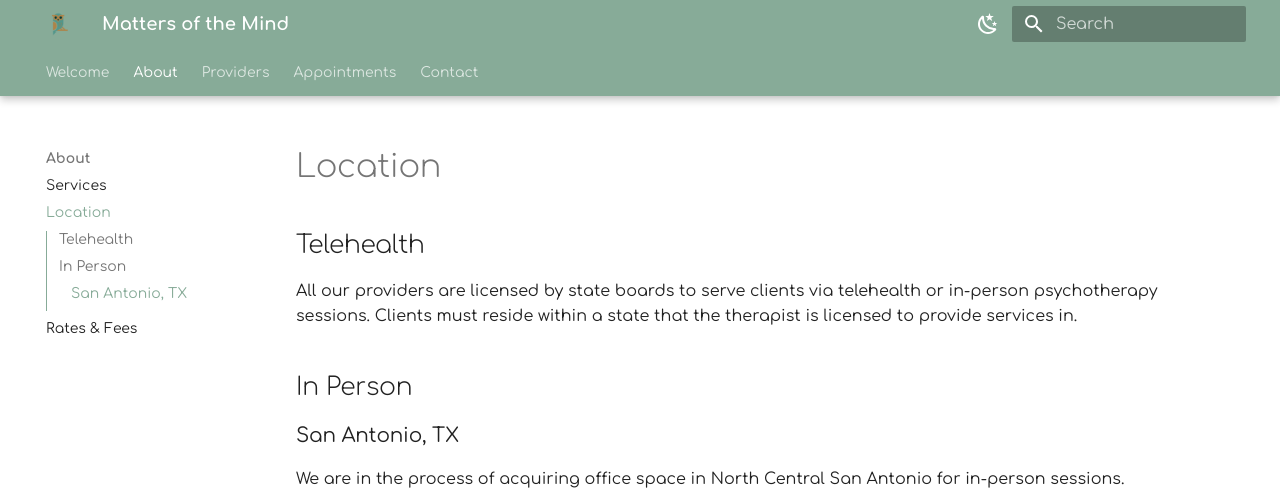
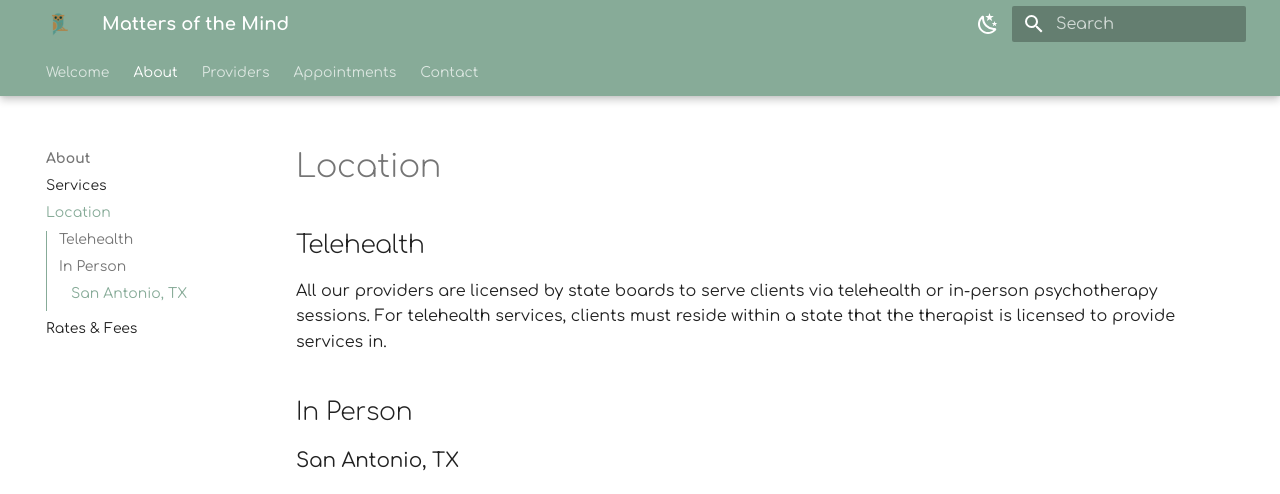
Before and after one commit to motm-therapy/website, an MkDocs documentation site: the page built from docs/location.md, in a window 1280 px wide and 1182 px high. Shown: the top 494 px of the window. Built offline with MkDocs 1.6.1 and Material for MkDocs 9.7.7, drawn with Linux system fonts in a browser that asks for light colours.

Commit message:
Update location.md

```diff
--- a/docs/location.md
+++ b/docs/location.md
@@ -4,7 +4,7 @@
 ## Telehealth
 
 All our providers are licensed by state boards to serve clients via telehealth or in-person psychotherapy sessions.
-Clients must reside within a state that the therapist is licensed to provide services in.
+For telehealth services, clients must reside within a state that the therapist is licensed to provide services in.
 
 ## In Person
 
```
